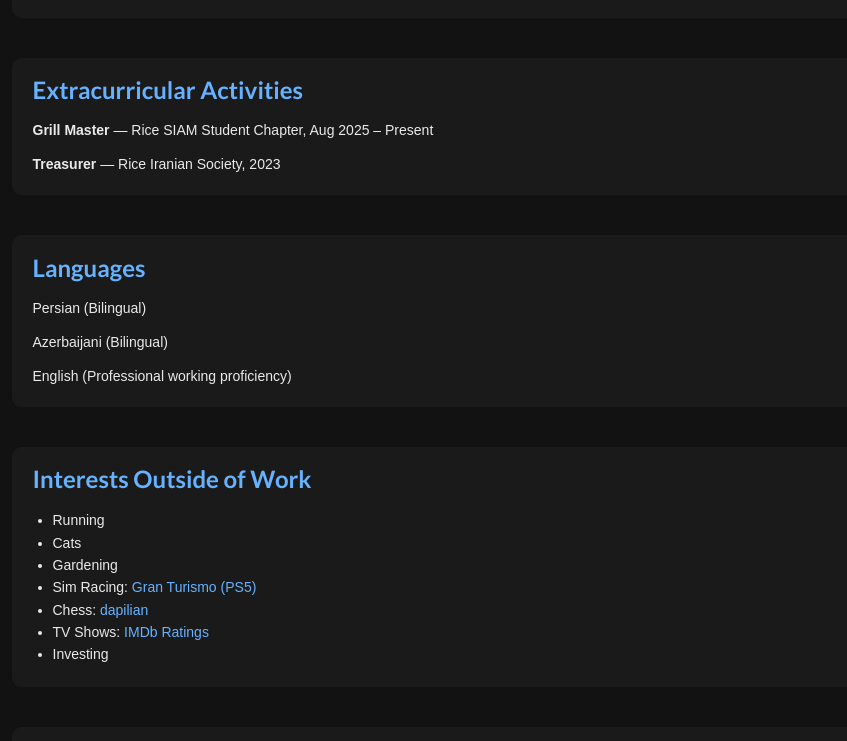
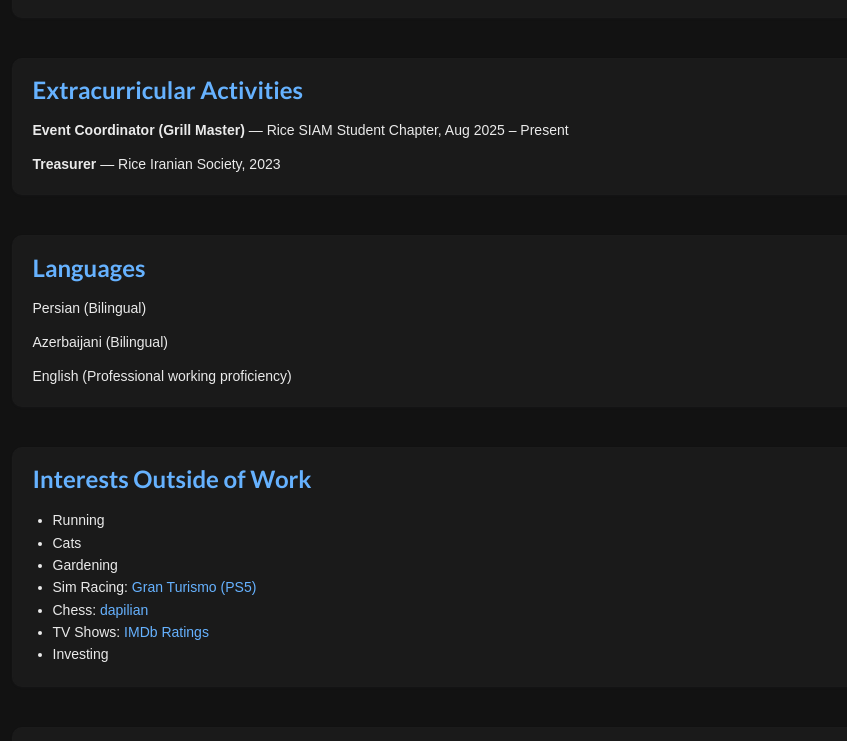
Before and after one commit to SaberDinp/SaberDinp.github.io, a plain HTML site: page index.html in a window 1280 px wide. Shown: the part 1914-2655 px from the top of the page, without its empty margins (65-912 px from the left). Drawn offline with nearby package versions, Linux system fonts and the light colour scheme.

Commit message:
formalize extra activities

```diff
--- a/index.html
+++ b/index.html
@@ -116,7 +116,7 @@
         <div class="ui container segment glow-div">
             <h2 class="ui header">Extracurricular Activities</h2>
 
-            <p><strong>Grill Master</strong> — Rice SIAM Student Chapter, Aug 2025 – Present</p>
+            <p><strong>Event Coordinator (Grill Master)</strong> — Rice SIAM Student Chapter, Aug 2025 – Present</p>
             <p><strong>Treasurer</strong> — Rice Iranian Society, 2023</p>
 
         </div>
```
